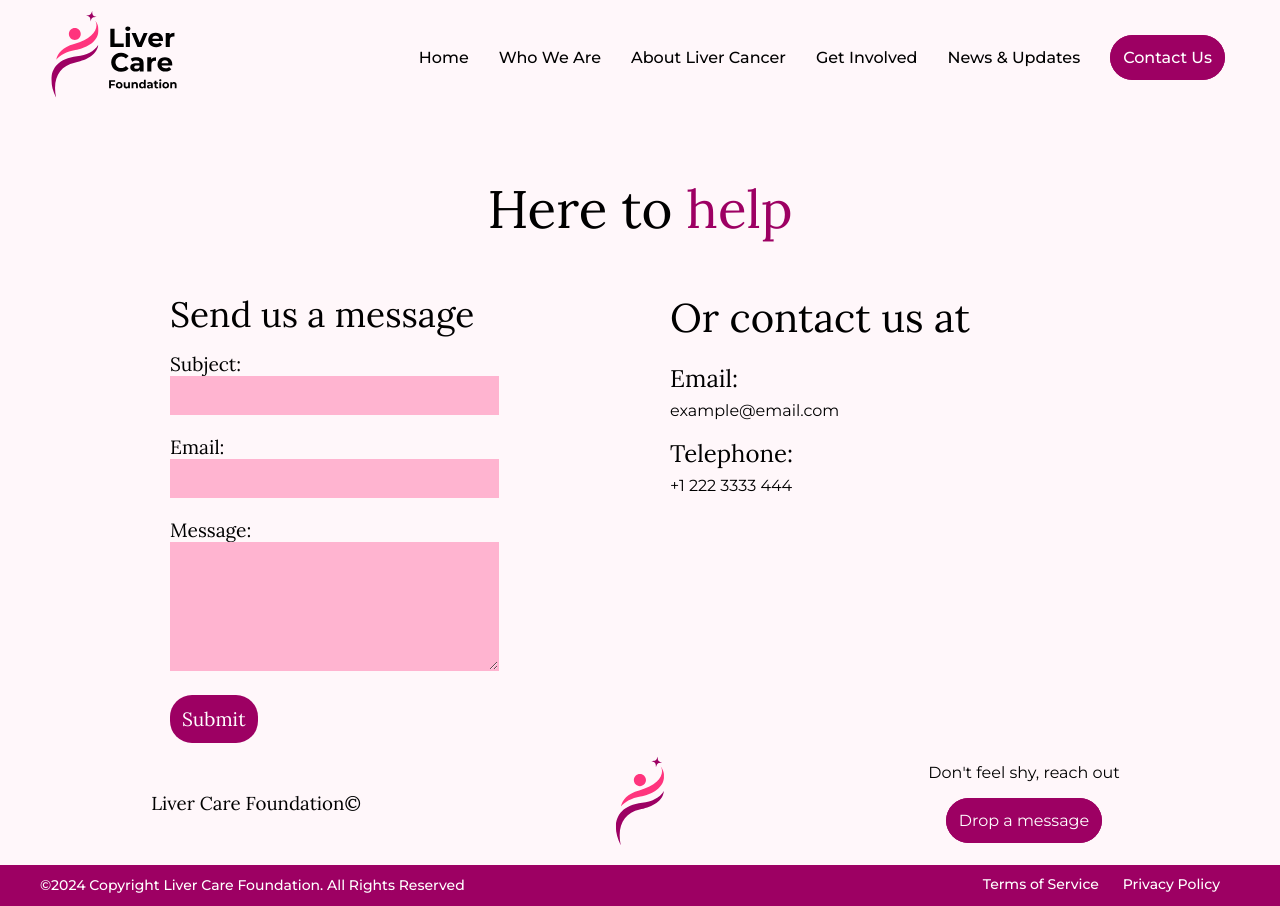
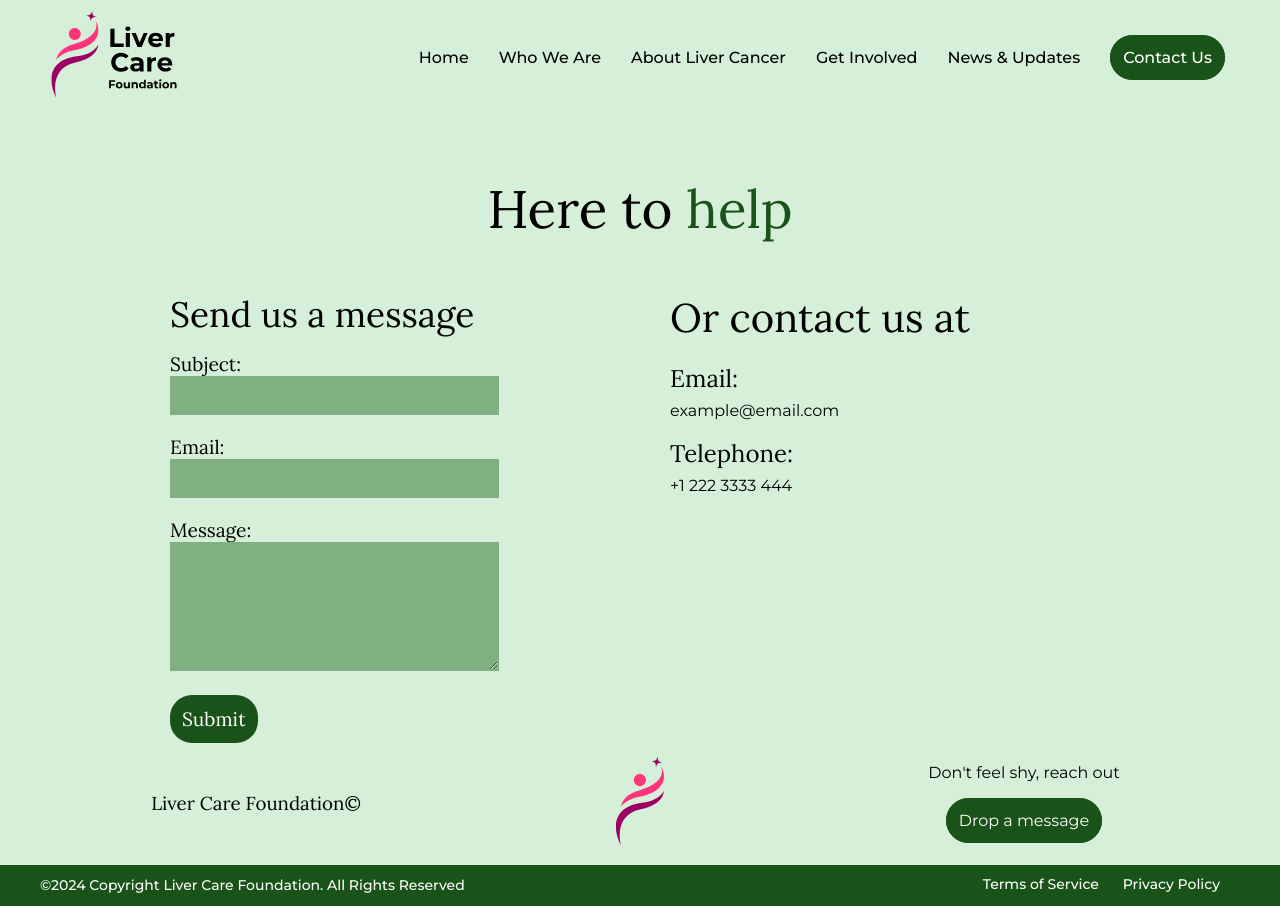
Before and after one commit to PGOpenda/foundation, a SvelteKit app: page /contact in a window 1280 px wide. Built offline with nearby package versions, Linux system fonts and the light colour scheme.

Commit message:
Adjustment: Color scheme

```diff
--- a/src/lib/components/FAQ.svelte
+++ b/src/lib/components/FAQ.svelte
@@ -70,7 +70,7 @@
 
     .faq-question {
         border: none;
-        background-color: #fff7fa;
+        background-color: #D6EFD8;
         text-align: left;
         width: 100%;
         padding: 10px;
--- /dev/null
+++ b/src/lib/components/Footer.svelte
@@ -0,0 +1,83 @@
+<footer>
+    <div class="footer-links">
+        <div>
+            <h3>
+                Liver Care Foundation&copy;
+            </h3>
+        </div>
+        <div>
+            <a href="/">
+                <img src="/Logo-2.svg" alt="Liver Care Foundation">
+            </a>
+        </div>
+        <div>
+            <p>
+                Don't feel shy, reach out <br><br>
+                <a href="/contact" class="contact-btn">Drop a message</a>
+                <!-- Improving the lives  of individuals affected by liver cancer through research,
+                education, advocacy, and support. -->
+            </p>
+        </div>
+    </div>
+    <div class="footer-end">
+        <div>
+            <p>&copy;2024 Copyright Liver Care Foundation. All Rights Reserved </p>
+        </div>
+        <div>
+            <a href="/terms-of-service">Terms of Service</a>
+            <a href="/privacy-policy">Privacy Policy</a>
+        </div>
+    </div>
+</footer>
+
+<style>
+    .footer-links{
+        display: grid;
+        grid-template-columns: 1fr 1fr 1fr;
+        text-align: center;
+        width: 90%;
+        padding: 10px 0px;
+        margin-left: auto;
+        margin-right: auto;
+        margin-top: 15px;
+    }
+
+    .footer-links h3 {
+        padding-top: 40px;
+    }
+
+    .footer-links p{
+        padding-top: 10px;
+    }
+
+    .footer-end{
+        display: flex;
+        justify-content: space-between;
+        background-color: #1A5319;
+        padding: 10px 40px;
+        color: #fff;
+        font-size: 14px;
+        font-weight: 500;
+    }
+
+    .footer-end a{
+        color: #fff;
+        text-decoration: none;
+        padding-right: 20px;
+    }
+
+    .contact-btn{
+        background-color: #1A5319;
+        border: 1px solid #1A5319;
+        color: #fff;
+        padding: 12px;
+        border-radius: 25px;
+    }
+
+    .contact-btn:hover {
+        background-color: #80AF81;
+        border: 1px solid #80AF81;
+        color: black;
+        transition: 500ms;
+    }
+</style>
--- a/src/lib/components/Header.svelte
+++ b/src/lib/components/Header.svelte
@@ -71,23 +71,23 @@
     }
 
     nav a:hover {
-        color: #ff347d;
+        color: #80AF81;
         transition: 500ms;
-        border-bottom: 1px solid #ff347d;
+        border-bottom: 1px solid #80AF81;
 
     }
 
     .contact-btn{
-        background-color: #9d0063;
-        border: 1px solid #9d0063;
+        background-color: #1A5319;
+        border: 1px solid #1A5319;
         color: #fff;
         padding: 12px;
         border-radius: 25px;
     }
 
     .contact-btn:hover {
-        background-color: #ff347d;
-        border: 1px solid #ff347d;
+        background-color: #80AF81;
+        border: 1px solid #80AF81;
         color: black;
         transition: 500ms;
     }
--- a/src/routes/+layout.svelte
+++ b/src/routes/+layout.svelte
@@ -1,6 +1,7 @@
 <script>
     import "../styles/global.css";
     import Header from "$lib/components/Header.svelte";
+    import Footer from "$lib/components/Footer.svelte";
 </script>
 
 <Header />
@@ -9,90 +10,10 @@
     <slot />
 </main>
 
-<footer>
-    <div class="footer-links">
-        <div>
-            <h3>
-                Liver Care Foundation&copy;
-            </h3>
-        </div>
-        <div>
-            <a href="/">
-                <img src="/Logo-2.svg" alt="Liver Care Foundation">
-            </a>
-        </div>
-        <div>
-            <p>
-                Don't feel shy, reach out <br><br>
-                <a href="/contact" class="contact-btn">Drop a message</a>
-                <!-- Improving the lives  of individuals affected by liver cancer through research,
-                education, advocacy, and support. -->
-            </p>
-        </div>
-    </div>
-    <div class="footer-end">
-        <div>
-            <p>&copy;2024 Copyright Liver Care Foundation. All Rights Reserved </p>
-        </div>
-        <div>
-            <a href="/terms-of-service">Terms of Service</a>
-            <a href="/privacy-policy">Privacy Policy</a>
-        </div>
-    </div>
-</footer>
+<Footer />
 
 <style>
     main {
         padding-top: 115px;
     }
-
-    .footer-links{
-        display: grid;
-        grid-template-columns: 1fr 1fr 1fr;
-        text-align: center;
-        width: 90%;
-        padding: 10px 0px;
-        margin-left: auto;
-        margin-right: auto;
-        margin-top: 15px;
-    }
-
-    .footer-links h3 {
-        padding-top: 40px;
-    }
-
-    .footer-links p{
-        padding-top: 10px;
-    }
-
-    .footer-end{
-        display: flex;
-        justify-content: space-between;
-        background-color: #9d0063;
-        padding: 10px 40px;
-        color: #fff;
-        font-size: 14px;
-        font-weight: 500;
-    }
-
-    .footer-end a{
-        color: #fff;
-        text-decoration: none;
-        padding-right: 20px;
-    }
-
-    .contact-btn{
-        background-color: #9d0063;
-        border: 1px solid #9d0063;
-        color: #fff;
-        padding: 12px;
-        border-radius: 25px;
-    }
-
-    .contact-btn:hover {
-        background-color: #ff347d;
-        border: 1px solid #ff347d;
-        color: black;
-        transition: 500ms;
-    }
 </style>
--- a/src/routes/about-us/+page.svelte
+++ b/src/routes/about-us/+page.svelte
@@ -135,7 +135,7 @@
     }
 
     .about-info h2{
-        color: #9d0063;
+        color: #1A5319;
         font-size: 2.2em;
         margin-bottom: 25px;
     }
@@ -168,12 +168,12 @@
         padding: 30px;
         margin-bottom: 30px;
         border-radius: 10px;
-        background-color: #9d0063;
+        background-color: #1A5319;
         color: #fff;
     }
 
     .card:hover {
-        background-color: #ff347d;
+        background-color: #80AF81;
         color: black;
         transition: 500ms;
     }
--- a/src/routes/contact/+page.svelte
+++ b/src/routes/contact/+page.svelte
@@ -36,7 +36,7 @@
     }
 
     .contact span {
-        color: #9d0063;
+        color: #1A5319;
     }
 
     .contact-form {
@@ -54,8 +54,8 @@
         margin-bottom: 20px;
         width: 70%;
         height: 12%;
-        background-color: #ffb4d0;
-        border: 1px solid #ffb4d0;
+        background-color: #80AF81;
+        border: 1px solid #80AF81;
         font-size: 1em;
 
     }
@@ -64,8 +64,8 @@
         width: 70%;
         height: 40%;
         margin-bottom: 20px;
-        background-color: #ffb4d0;
-        border: 1px solid #ffb4d0;
+        background-color: #80AF81;
+        border: 1px solid #80AF81;
         font-size: 1em;
     }
 
@@ -78,7 +78,7 @@
         align-items: baseline;
         width: fit-content;
         padding: 12px;
-        background-color: #9d0063;
+        background-color: #1A5319;
         color: #fff;
         border-radius: 22px;
         border: none;
--- a/src/routes/get-involved/+page.svelte
+++ b/src/routes/get-involved/+page.svelte
@@ -90,7 +90,7 @@
     }
 
     .info span{
-        color: #9d0063;
+        color: #1A5319;
     }
 
     .info h2 {
@@ -114,7 +114,7 @@
     }
 
     .info-grid button {
-        background-color: #9d0063;
+        background-color: #1A5319;
         color: #fff;
         border: none;
         padding: 15px;
--- a/src/routes/liver-cancer/+page.svelte
+++ b/src/routes/liver-cancer/+page.svelte
@@ -285,8 +285,8 @@
     }
 
     .nav a:hover{
-        color: #ff347d;
-        border-bottom: 1px solid #ff347d;
+        color: #80AF81;
+        border-bottom: 1px solid #80AF81;
         transition: 500ms;
     }
 
--- a/src/styles/global.css
+++ b/src/styles/global.css
@@ -6,7 +6,7 @@
 
 body {
     font-family: Montserrat;
-    background-color: #fff7fa;
+    background-color: #D6EFD8;
 }
 
 h1, h2, h3, h4, h5, h6, label{
```
Also changed, not shown: src/routes/+page.svelte (+5 -5 lines), src/routes/partners/+page.svelte (added).
